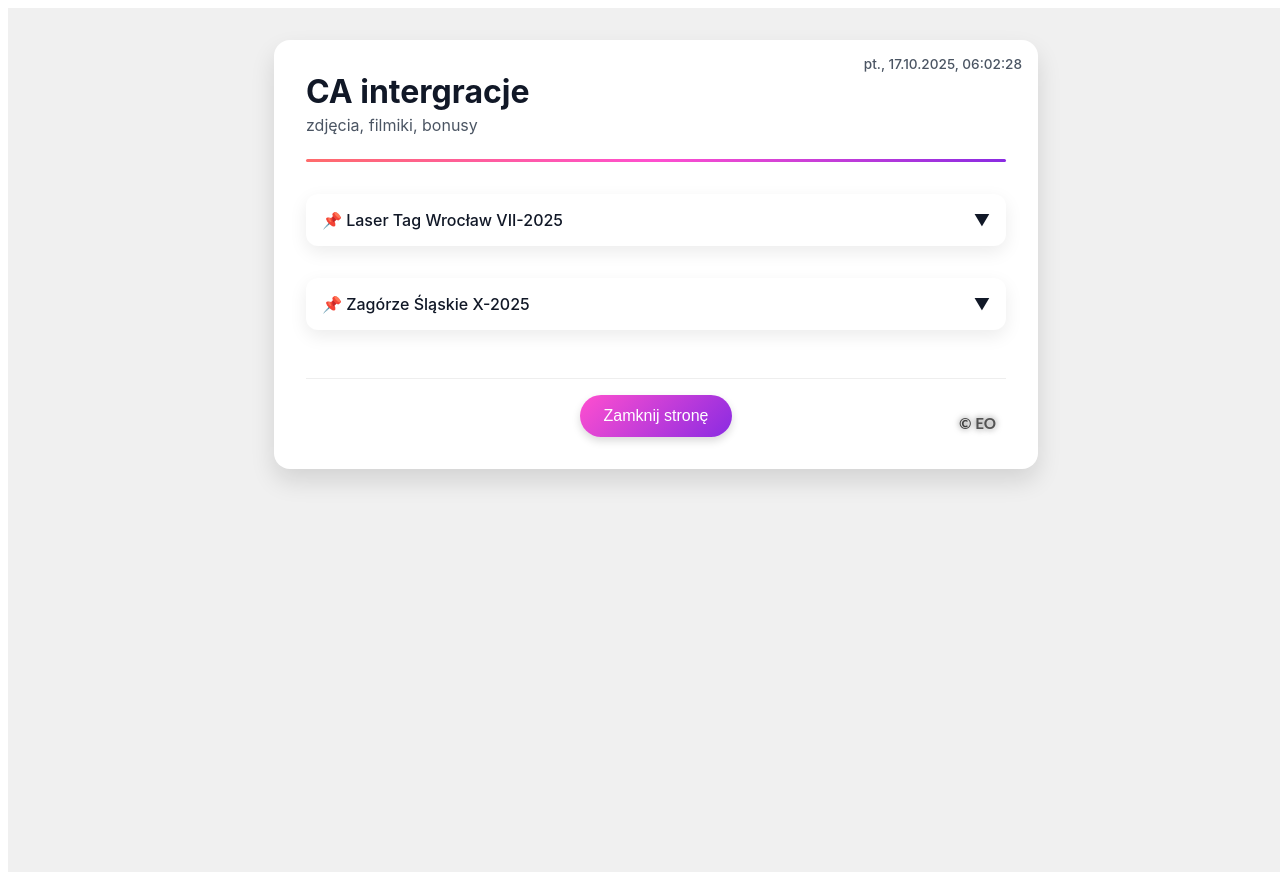
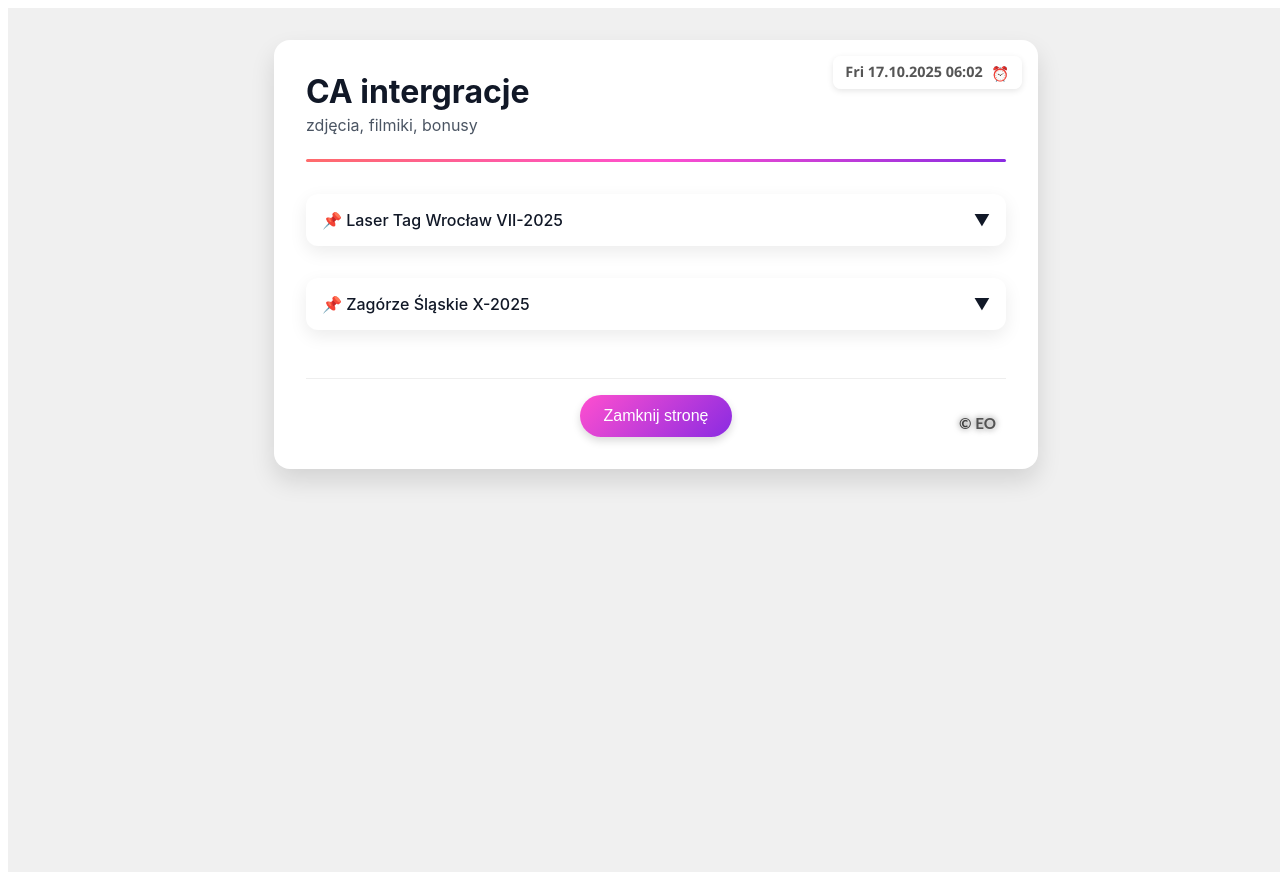
Before and after one commit to eobara-krk/caTeam, an Angular app: page / in a window 1280 px wide. Shown: the top 880 px of the page. Built offline with nearby package versions, Linux system fonts and the light colour scheme.

Commit message:
godzina i data

```diff
--- a/src/app/app.component.css
+++ b/src/app/app.component.css
@@ -212,8 +212,21 @@
   position: absolute;
   top: 1rem;
   right: 1rem;
-  font-size: 0.85rem;
-  color: var(--gray-700);
-  font-weight: 500;
+  font-size: 0.9rem;            /* lekko większa czcionka */
+  color: #555;                  /* nowoczesny szary */
+  font-weight: 600;             /* bardziej wyraźna */
   user-select: none;
+  background: rgba(255, 255, 255, 0.8); /* półprzezroczyste tło */
+  padding: 0.4rem 0.8rem;       /* trochę przestrzeni wokół tekstu */
+  border-radius: 0.5rem;        /* zaokrąglone rogi */
+  box-shadow: 0 2px 6px rgba(0,0,0,0.1); /* subtelny cień */
+  font-family: 'Segoe UI', Tahoma, Geneva, Verdana, sans-serif;
+  transition: transform 0.2s ease; /* lekka animacja przy odświeżeniu */
 }
+
+.top-right-datetime::after {
+  content: '⏰';               /* subtelna ikonka zegara */
+  margin-left: 0.3rem;
+  font-size: 0.9rem;
+  vertical-align: middle;
+}
--- a/src/app/app.component.html
+++ b/src/app/app.component.html
@@ -1,9 +1,10 @@
 <main>
   <div class="placeholder">
       <!-- Data i godzina w prawym górnym rogu placeholdera -->
-  <div class="top-right-datetime">
-    {{ currentDateTime }}
-  </div>
+<div class="top-right-datetime">
+  {{ currentDateTime | date:'EEE dd.MM.yyyy HH:mm' }}
+</div>
+
     <!-- HEADER -->
     <div class="header">
       <h1>CA intergracje</h1>
--- a/src/app/app.component.ts
+++ b/src/app/app.component.ts
@@ -1,6 +1,7 @@
 import { Component } from '@angular/core';
-import { NgFor, NgIf } from '@angular/common';
 import { RouterModule } from '@angular/router';
+import { CommonModule } from '@angular/common';
+
 
 // Typy dla linków i itemów
 interface Link {
@@ -30,7 +31,7 @@ interface Item {
 @Component({
   selector: 'app-root',
   standalone: true,
-  imports: [NgFor, NgIf, RouterModule],
+  imports: [RouterModule, CommonModule],
   templateUrl: './app.component.html',
   styleUrls: ['./app.component.css']
 })
@@ -64,29 +65,21 @@ export class AppComponent {
     }
   ];
 
-  currentDateTime: string = '';
+
 
  private readonly summaryPassword = 'syn';
 
- constructor() {
-    // Uruchamiamy aktualizację daty/godziny przy starcie komponentu
-    this.updateDateTime();
-    setInterval(() => this.updateDateTime(), 1000);
-  }
+currentDateTime: Date = new Date();
 
-  // --- METODA DO AKTUALIZACJI DATY I GODZINY ---
-  updateDateTime() {
-    const now = new Date();
-    this.currentDateTime = now.toLocaleString('pl-PL', {
-      weekday: 'short',
-      year: 'numeric',
-      month: '2-digit',
-      day: '2-digit',
-      hour: '2-digit',
-      minute: '2-digit',
-      second: '2-digit'
-    });
-  }
+constructor() {
+  setInterval(() => {
+    this.currentDateTime = new Date();
+  }, 60000); // aktualizacja co minutę
+}
+
+
+
+
 
   // --- OTWIERANIE LINKÓW ---
   openLink(link: Link) {
```
